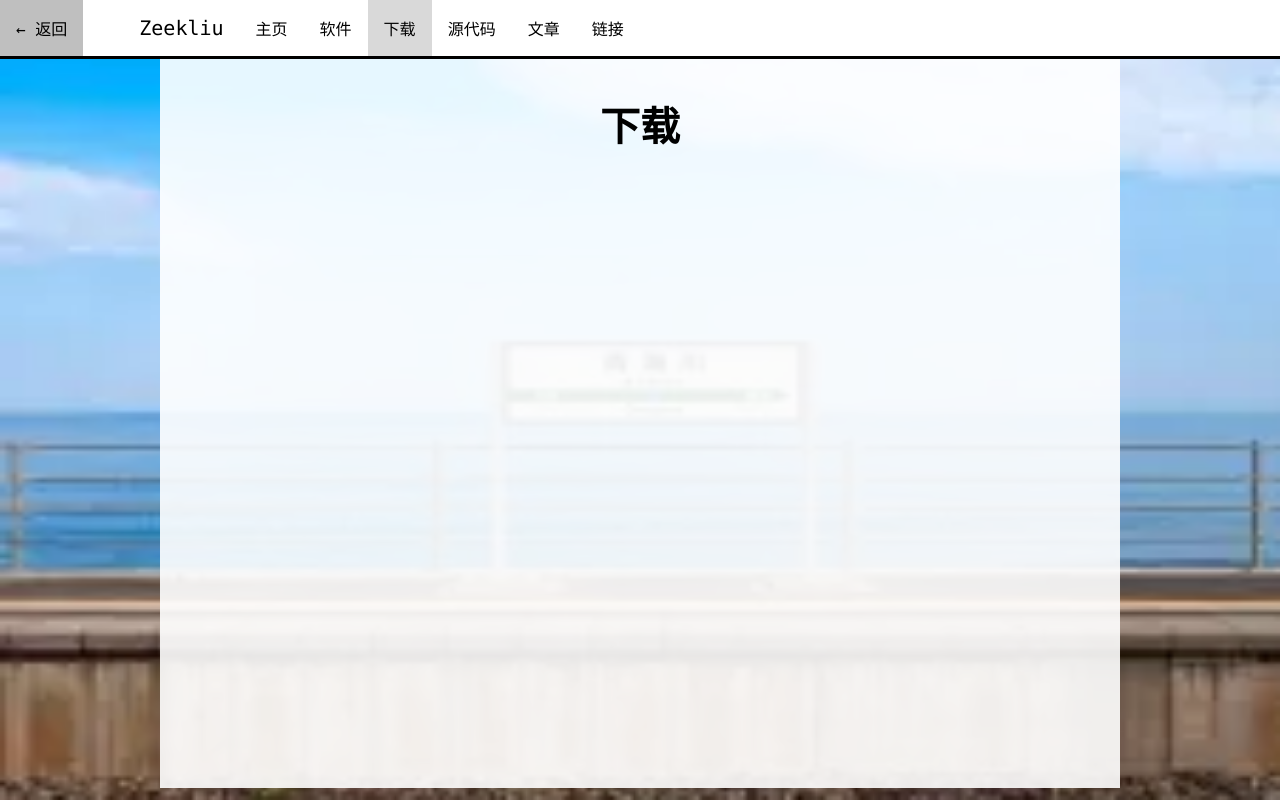
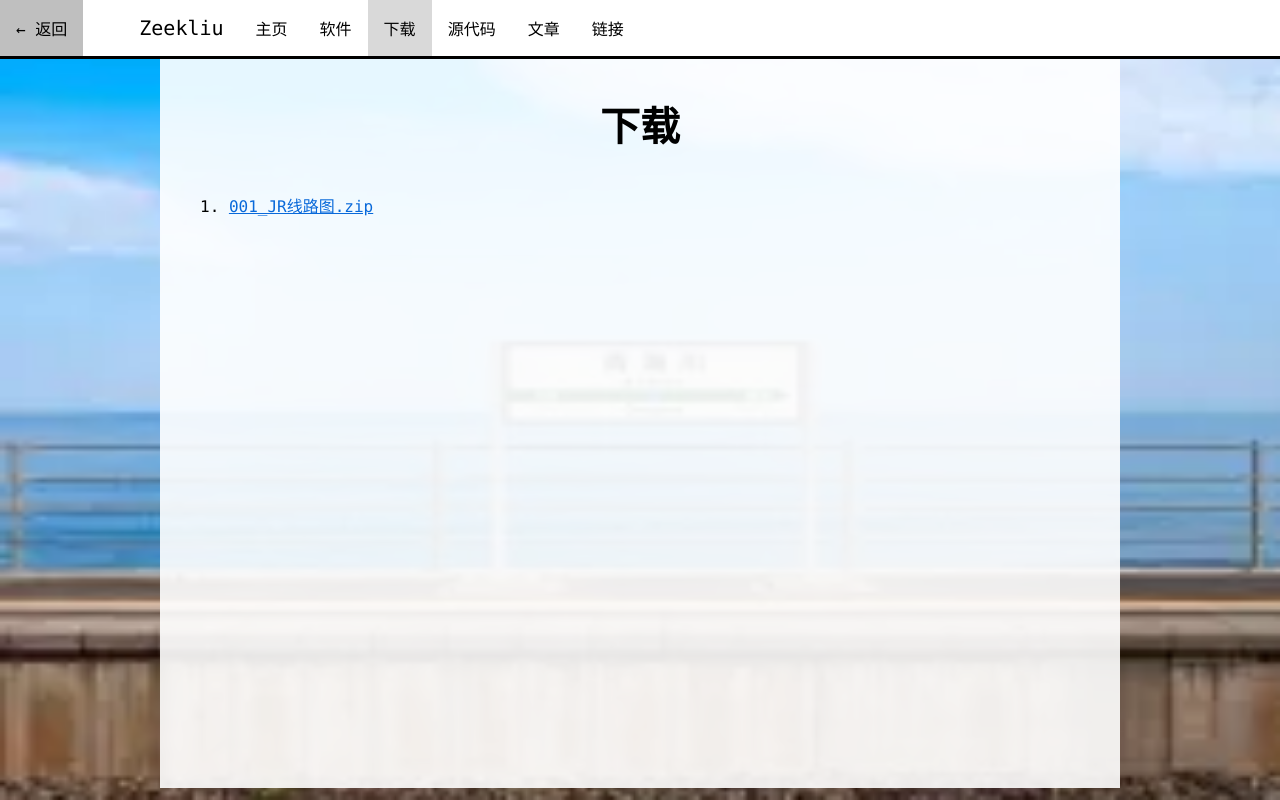
Before and after one commit to zeekliu/zeekliu1.github.io, a plain HTML site: page downloads/index.html in a window 1280 px wide. Drawn offline with Linux system fonts and the light colour scheme.

Commit message:
Update index.html

```diff
--- a/downloads/index.html
+++ b/downloads/index.html
@@ -30,9 +30,10 @@
     </div>
 </body>
 <script>
-var files=[
-
-    ];
+var files=
+[
+    "001_JR线路图.zip"
+];
 var downloads_list=document.getElementById("div_downloads");
 for(var i=0;i<files.length;++i){
     downloads_list.innerHTML += "<p>"+(i+1)+". <a href=\""+files[i]+"\">"+files[i]+"</a></p>";
```
